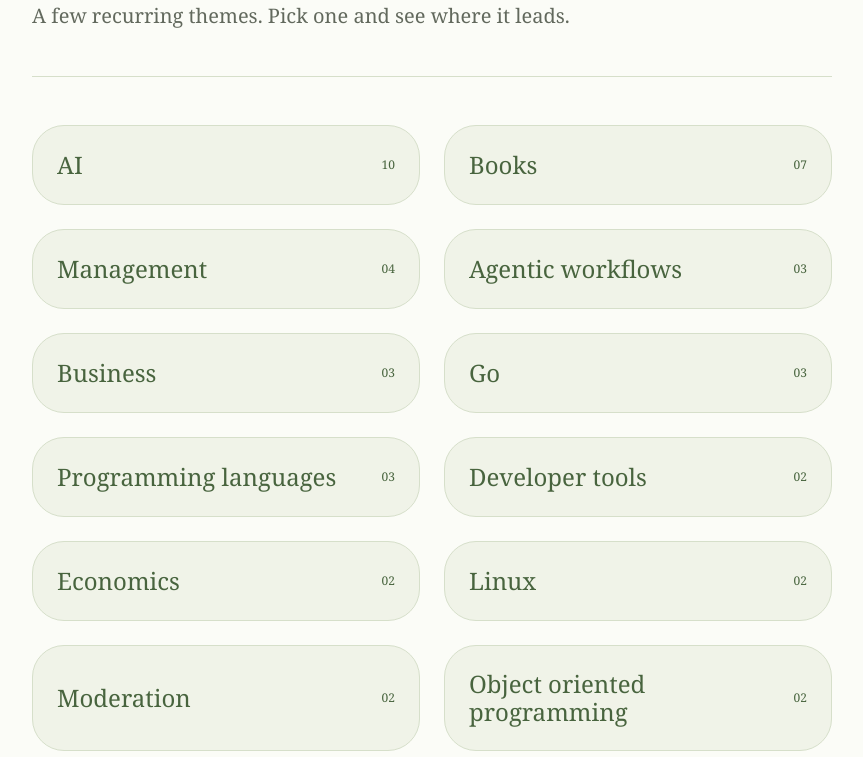
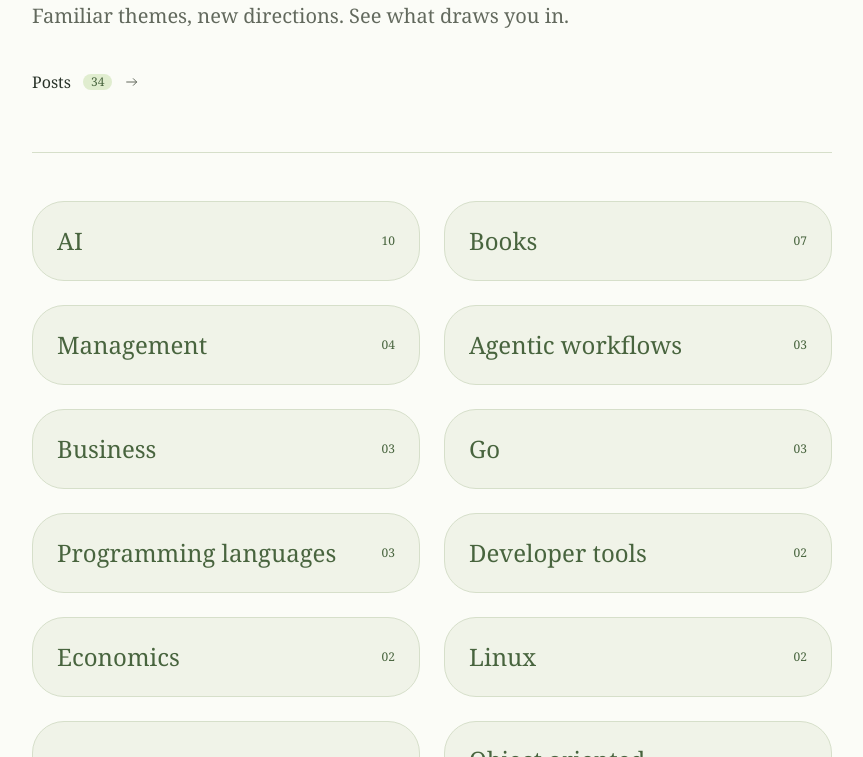
Before and after one commit to v1adhope/personal-website, an Astro site: page /tags in a window 1280 px wide. Shown: the part 293-1050 px from the top of the page, without its empty margins (208-1071 px from the left). Built offline with nearby package versions, Linux system fonts and the light colour scheme; Astro itself is replaced by a stand-in of ours; a web font is replaced by a local one.

Commit message:
feat(tags): refresh intro and link to posts

```diff
--- a/src/pages/tags/index.astro
+++ b/src/pages/tags/index.astro
@@ -3,12 +3,16 @@ import { getCollection } from "astro:content";
 import BaseLayout from "../../layouts/BaseLayout.astro";
 import PageIntro from "../../components/PageIntro.astro";
 import TagLink from "../../components/TagLink.astro";
+import TextLink from "../../components/TextLink.astro";
 import { getTagCounts } from "../../lib/posts";
-const interests = getTagCounts(await getCollection("blog"));
+const posts = await getCollection("blog");
+const interests = getTagCounts(posts);
 ---
 
 <BaseLayout pageTitle="Interests">
-    <PageIntro eyebrow="Follow a thread" title="A curious mind. Many interests" count={interests.length} description="A few recurring themes. Pick one and see where it leads." />
+    <PageIntro eyebrow="Follow a thread" title="Interesets" count={interests.length} description="Familiar themes, new directions. See what draws you in.">
+        <TextLink href="/blog/" count={posts.length}>Posts</TextLink>
+    </PageIntro>
     <section class="section" aria-label="Browse interests">
         <ul class="tag-grid" role="list">
             {interests.map(({ tag, count }) => <li><TagLink tag={tag} count={count} variant="card" /></li>)}
```
